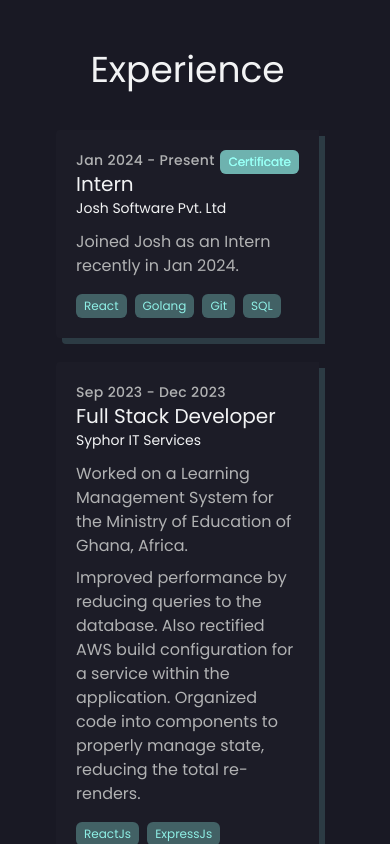
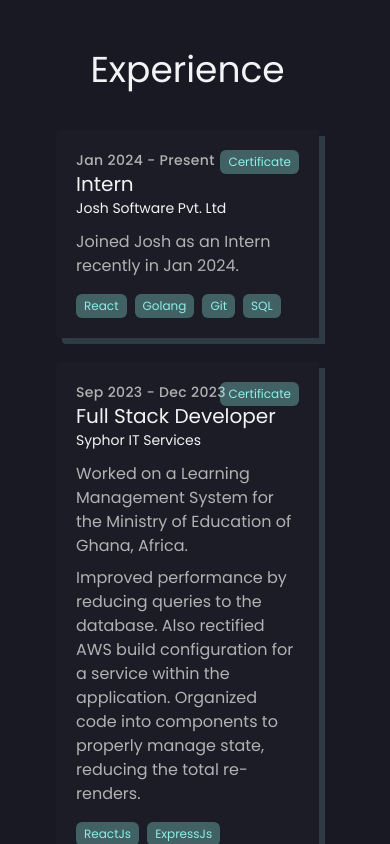
Before and after one commit to Suhaan-Bhandary/Suhaan-Portfolio-2023, a Next.js app: page / in a window 390 px wide. Shown: the part 1520-2364 px from the top of the page. Built offline with nearby package versions, Linux system fonts and the light colour scheme.

Commit message:
fix(experience): made the li relative so that button can be absolute in terms of the li

```diff
--- a/app/@experience/page.tsx
+++ b/app/@experience/page.tsx
@@ -23,7 +23,7 @@ export default function Experience() {
             }) => (
               <li
                 key={`${joinDate}-${endDate}`}
-                className="top-0 mb-6 rounded-s bg-bgBlack-400 p-5 shadow-boxFade transition-all duration-500 last:mb-0 hover:shadow-boxFull lg:relative lg:mb-12 lg:w-1/2 lg:after:absolute lg:after:aspect-square lg:after:h-4 lg:after:rounded-full lg:after:bg-textLight-400 lg:after:content-[''] lg:odd:float-left lg:odd:clear-right lg:odd:translate-x-[-30px] lg:odd:after:right-[-30px] lg:odd:after:top-0 lg:odd:after:translate-x-[50%] lg:odd:after:translate-y-[-50%] lg:even:float-right lg:even:clear-left lg:even:translate-x-[30px] lg:even:after:left-[-30px] lg:even:after:top-0 lg:even:after:translate-x-[-50%] lg:even:after:translate-y-[-50%] lg:hover:after:bg-accent-400 lg:hover:after:outline lg:hover:after:outline-2"
+                className="relative top-0 mb-6 rounded-s bg-bgBlack-400 p-5 shadow-boxFade transition-all duration-500 last:mb-0 hover:shadow-boxFull lg:relative lg:mb-12 lg:w-1/2 lg:after:absolute lg:after:aspect-square lg:after:h-4 lg:after:rounded-full lg:after:bg-textLight-400 lg:after:content-[''] lg:odd:float-left lg:odd:clear-right lg:odd:translate-x-[-30px] lg:odd:after:right-[-30px] lg:odd:after:top-0 lg:odd:after:translate-x-[50%] lg:odd:after:translate-y-[-50%] lg:even:float-right lg:even:clear-left lg:even:translate-x-[30px] lg:even:after:left-[-30px] lg:even:after:top-0 lg:even:after:translate-x-[-50%] lg:even:after:translate-y-[-50%] lg:hover:after:bg-accent-400 lg:hover:after:outline lg:hover:after:outline-2"
               >
                 <div>
                   <p className="mb-3s text-sm font-medium tracking-wide text-textLight-400 lg:absolute lg:top-[-30px]">{`${joinDate} - ${endDate}`}</p>
```
